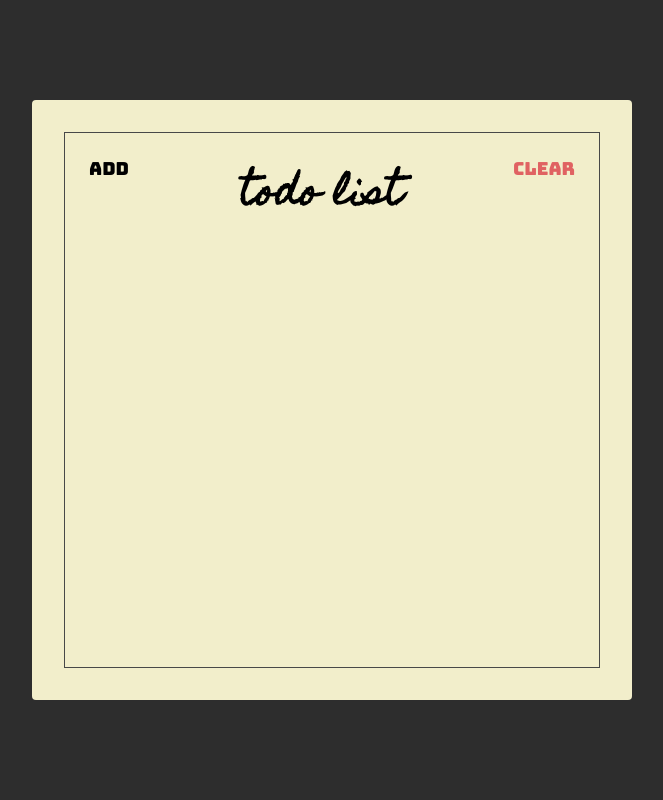
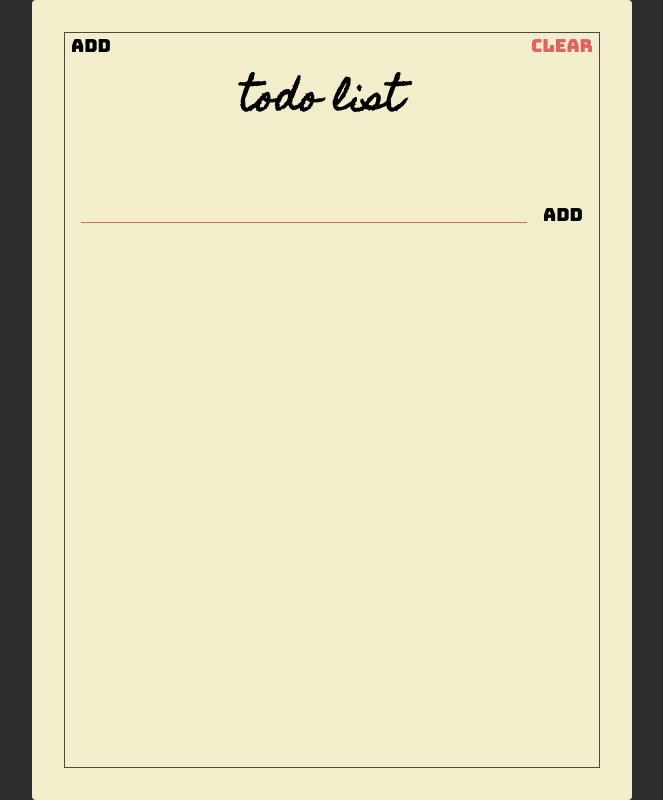
Before and after one commit to fikrykri/react-starter, a website: page index.html in a window 1280 px wide. Shown: the whole page, without its empty margins (308-971 px from the left). Drawn offline with Linux system fonts and the light colour scheme.

Commit message:
Membuat add todo section

```diff
--- a/index.html
+++ b/index.html
@@ -15,11 +15,18 @@
   <body>
     <div class="container">
       <div class="frame">
-        <div class="header">
+        <section class="header">
           <button class="header-btn">Add</button>
           <h1 class="header-title">Todo List</h1>
           <button class="header-btn main-red-color">Clear</button>
-        </div>
+        </section>
+
+        <section class="add">
+          <form class="add-form">
+            <input type="text" class="add-input" />
+            <button class="add-btn">Add</button>
+          </form>
+        </section>
       </div>
     </div>
   </body>
--- a/style.css
+++ b/style.css
@@ -35,7 +35,7 @@ html {
 
 .container {
   width: 600px;
-  height: 600px;
+  height: 800px;
   background-color: #f2eecb;
   border-radius: 4px;
 
@@ -68,9 +68,47 @@ html {
   font-size: 1.8rem; /* 1,8rem = 18px */
   font-family: "Bungee", sans-serif;
 
-  padding: 24px;
+  padding: 16x;
+  cursor: pointer; /* Memberi kesan bahwa kata add dan clear bisa di klik */
 
   background: unset;
   border: unset;
   outline: unset;
 }
+
+.add {
+  padding: 16px;
+}
+
+.add-form {
+  display: flex;
+  align-items: flex-start;
+}
+
+.add-input {
+  background: unset;
+  border: unset;
+  padding: 0 64px; /* padding atas bawah 0 dan kanan kiri 64px */
+
+  flex: 1;
+
+  border-bottom: 1px solid var(--main-red-color);
+  outline: unset;
+
+  font-family: "Homemade Apple", sans-serif;
+  font-size: 16px;
+  text-transform: lowercase;
+}
+
+.add-btn {
+  font-size: 1.8rem;
+  font-family: "Bungee", sans-serif;
+
+  padding: 16px;
+  padding-right: unset;
+  cursor: pointer;
+
+  background: unset;
+  border: unset;
+  outline: unset;
+}
```
